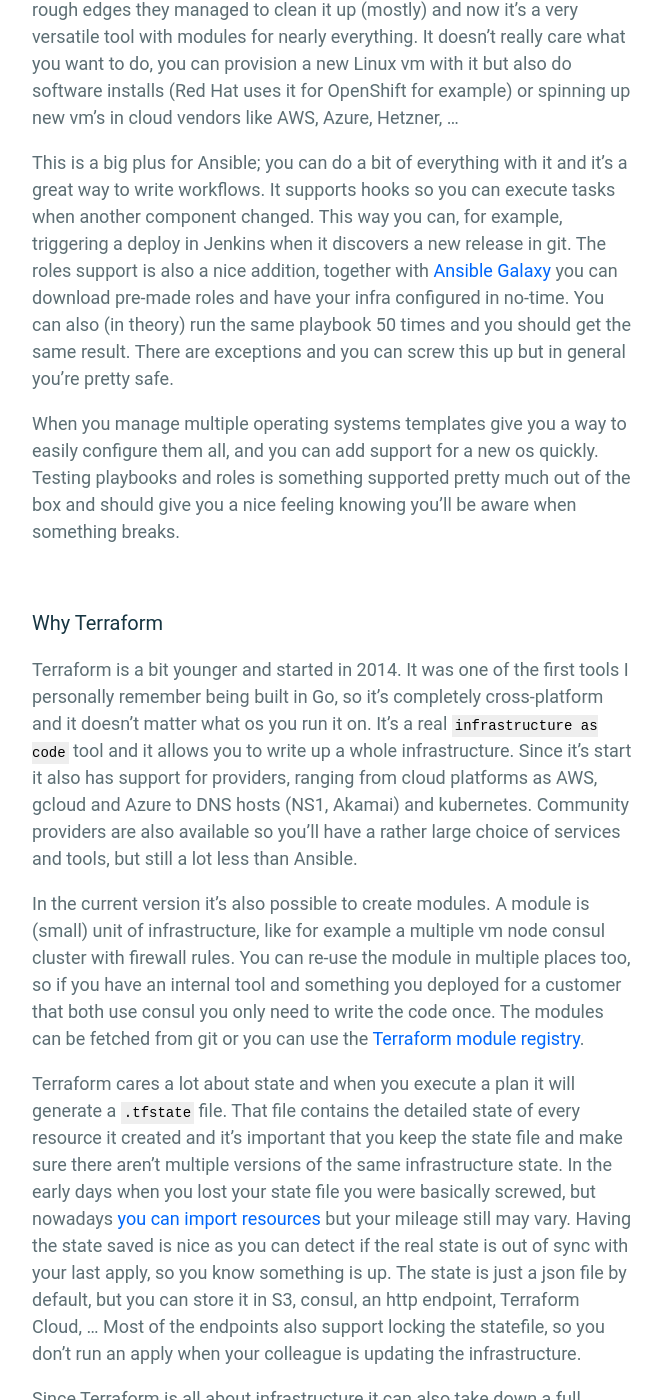
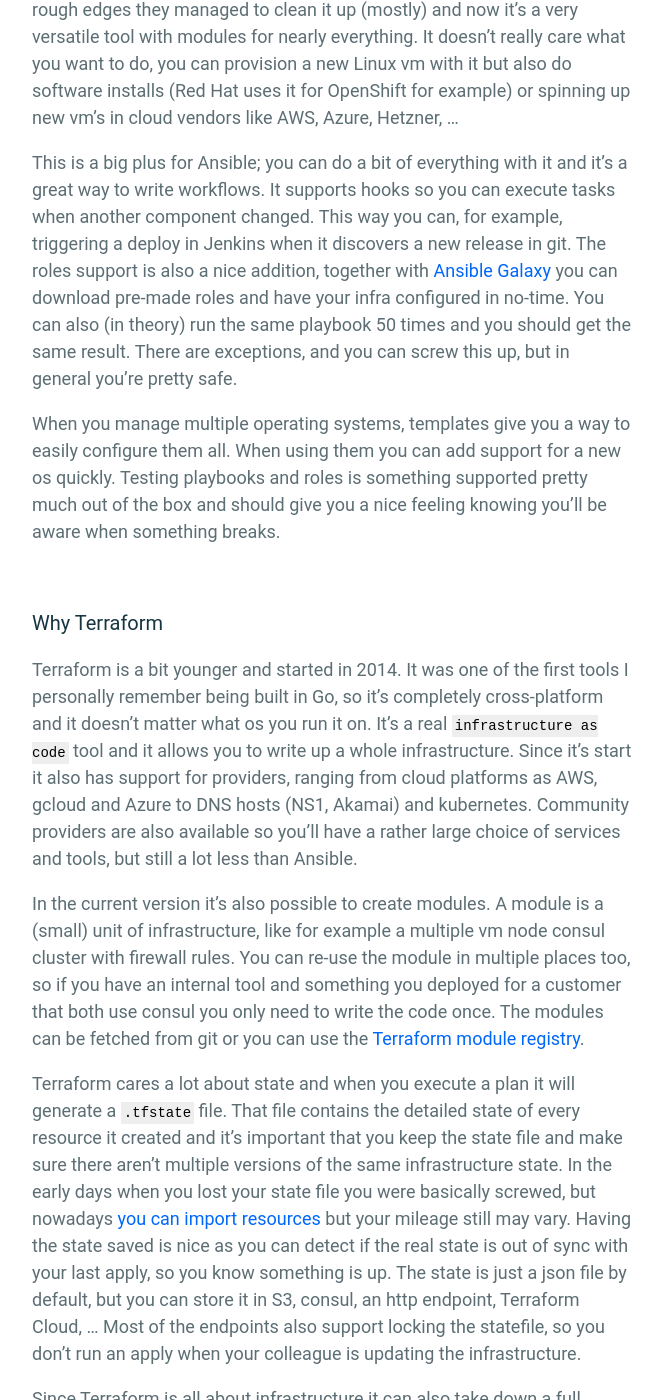
Before and after one commit to kimausloos/kimausloos.github.io, a Jekyll site: the page built from _posts/2020-01-12-ansible-and-terraform-same-same-but-different.md, in a window 1280 px wide and 1400 px high, scrolled down 864 px. Shown: the whole window, without its empty margins (308-970 px from the left). Built offline with Jekyll 4.4.1, drawn with Linux system fonts in a browser that asks for light colours.

Commit message:
Small corrections

```diff
--- a/_posts/2020-01-12-ansible-and-terraform-same-same-but-different.md
+++ b/_posts/2020-01-12-ansible-and-terraform-same-same-but-different.md
@@ -11,16 +11,16 @@
 ### Why Ansible?
 Let me start by saying Ansible is awesome! I've been using it since somewhere near the end of 2012 and while in the beginning it had some rough edges they managed to clean it up (mostly) and now it's a very versatile tool with modules for nearly everything. It doesn't really care what you want to do, you can provision a new Linux vm with it but also do software installs (Red Hat uses it for OpenShift for example) or spinning up new vm's in cloud vendors like AWS, Azure, Hetzner, ...
 
-This is a big plus for Ansible; you can do a bit of everything with it and it's a great way to write workflows. It supports hooks so you can execute tasks when another component changed. This way you can, for example, triggering a deploy in Jenkins when it discovers a new release in git. The roles support is also a nice addition, together with [Ansible Galaxy](https://galaxy.ansible.com/) you can download pre-made roles and have your infra configured in no-time. You can also (in theory) run the same playbook 50 times and you should get the same result. There are exceptions and you can screw this up but in general you're pretty safe.
+This is a big plus for Ansible; you can do a bit of everything with it and it's a great way to write workflows. It supports hooks so you can execute tasks when another component changed. This way you can, for example, triggering a deploy in Jenkins when it discovers a new release in git. The roles support is also a nice addition, together with [Ansible Galaxy](https://galaxy.ansible.com/) you can download pre-made roles and have your infra configured in no-time. You can also (in theory) run the same playbook 50 times and you should get the same result. There are exceptions, and you can screw this up, but in general you're pretty safe.
 
-When you manage multiple operating systems templates give you a way to easily configure them all, and you can add support for a new os quickly. Testing playbooks and roles is something supported pretty much out of the box and should give you a nice feeling knowing you'll be aware when something breaks.
+When you manage multiple operating systems, templates give you a way to easily configure them all. When using them you can add support for a new os quickly. Testing playbooks and roles is something supported pretty much out of the box and should give you a nice feeling knowing you'll be aware when something breaks.
 
 <br />
 
 ### Why Terraform
 Terraform is a bit younger and started in 2014. It was one of the first tools I personally remember being built in Go, so it's completely cross-platform and it doesn't matter what os you run it on. It's a real `infrastructure as code` tool and it allows you to write up a whole infrastructure. Since it's start it also has support for providers, ranging from cloud platforms as AWS, gcloud and Azure to DNS hosts (NS1, Akamai) and kubernetes. Community providers are also available so you'll have a rather large choice of services and tools, but still a lot less than Ansible.
 
-In the current version it's also possible to create modules. A module is (small) unit of infrastructure, like for example a multiple vm node consul cluster with firewall rules. You can re-use the module in multiple places too, so if you have an internal tool and something you deployed for a customer that both use consul you only need to write the code once. The modules can be fetched from git or you can use the [Terraform module registry](https://registry.terraform.io/).
+In the current version it's also possible to create modules. A module is a (small) unit of infrastructure, like for example a multiple vm node consul cluster with firewall rules. You can re-use the module in multiple places too, so if you have an internal tool and something you deployed for a customer that both use consul you only need to write the code once. The modules can be fetched from git or you can use the [Terraform module registry](https://registry.terraform.io/).
 
 Terraform cares a lot about state and when you execute a plan it will generate a `.tfstate` file. That file contains the detailed state of every resource it created and it's important that you keep the state file and make sure there aren't multiple versions of the same infrastructure state. In the early days when you lost your state file you were basically screwed, but nowadays [you can import resources](https://www.terraform.io/docs/state/import.html) but your mileage still may vary. Having the state saved is nice as you can detect if the real state is out of sync with your last apply, so you know something is up. The state is just a json file by default, but you can store it in S3, consul, an http endpoint, Terraform Cloud, ... Most of the endpoints also support locking the statefile, so you don't run an apply when your colleague is updating the infrastructure.
 
```
